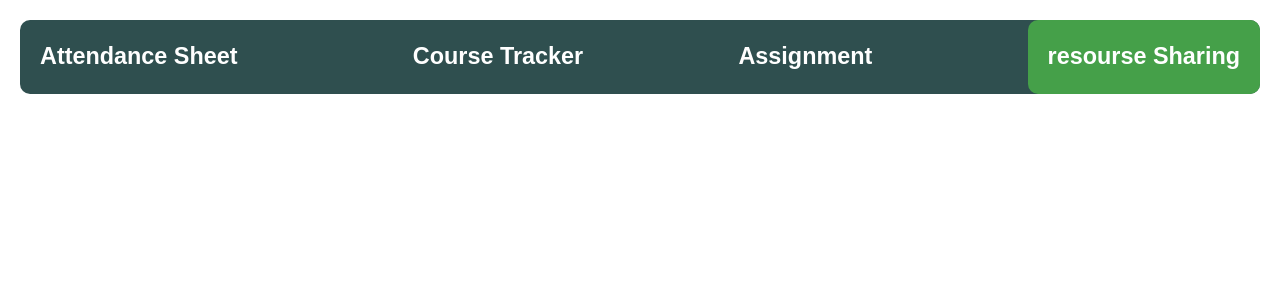
After one commit to ashikurrahmanbhuiyan/smart-classroom, a Node server app: page /resource_sharing in a window 1280 px wide. The commit adds this page. Shown: the top 300 px of the page. Run offline with Node 20, Linux system fonts and the light colour scheme; some libraries are stand-ins or nearby versions.

Commit message:
changes in dashboard and created resourse sharing option.

```diff
--- a/app.js
+++ b/app.js
@@ -75,6 +75,7 @@ app.use('/', require('./routes/dashboard'));
 app.use('/teacher', require('./routes/teacher'));
 app.use('/student', require('./routes/student'));
 app.use('/attendance_sheet', require('./routes/attendance_sheet'));
+app.use('/resource_sharing', require('./routes/resource_sharing'));
 
 
 // Start Server
--- a/public/style.css
+++ b/public/login_style.css
@@ -1,7 +1,7 @@
 body {
         font-family: monospace;
             font-size: 20px;
-    background-color: #f0f8ff;
+    background-color: #d3e3f3;
     display: flex;
     justify-content: center;
     align-items: center;
--- /dev/null
+++ b/public/resource_sharing.css
@@ -0,0 +1,23 @@
+body {
+    font-family: fantasy;
+    font-size: 20px;
+    margin: 20px;
+    margin-top: 0px;
+}
+
+.header {
+    display: flex;
+    justify-content: space-between;
+    align-items: center;
+    margin-bottom: 20px;
+    margin-top: 20px;
+    border-radius: 10px;
+    background-color: darkslategray;
+    color: white;
+}
+
+.header a {
+    color: white;
+    text-decoration: none;
+    cursor: pointer;
+}
--- a/routes/dashboard.js
+++ b/routes/dashboard.js
@@ -8,8 +8,6 @@ const Teacher = require('../models/user_teacher');
 
 // Home Page (public)
 router.get('/', (req, res) => res.redirect('/teacher/login'));
-
-
 
 
 // teacher dashboard
--- /dev/null
+++ b/routes/resource_sharing.js
@@ -0,0 +1,10 @@
+const express = require('express');
+const router = express.Router();
+
+
+router.get('/', async (req, res) => {
+    console.log(req.user);
+    res.render('resource_sharing');
+});
+
+module.exports = router;
--- a/views/attendance/attendance_sheet_all.ejs
+++ b/views/attendance/attendance_sheet_all.ejs
@@ -11,10 +11,12 @@
 
 <body>
     <div class="header">
-        <div style="background-color: aliceblue; padding-right: 10px;padding-left: 20px;"><h3>Attendance Sheet</h3></div>
+        <div style="background-color: #45a049; border-radius: 10px;">
+            <h3 style="padding-left: 20px;padding-right: 20px;">Attendance Sheet</h3>
+        </div>
         <h3>Course Tracker</h3>
         <h3>Assignment</h3>
-        <h3 style="padding-right: 20px;">resourse Sharing</h3>
+        <a href="/resource_sharing"><h3 style="padding-right: 20px;">resourse Sharing</h3></a>
     </div>
 
 
--- /dev/null
+++ b/views/resource_sharing.ejs
@@ -0,0 +1,19 @@
+<!DOCTYPE html>
+<html lang="en">
+<head>
+    <meta charset="UTF-8">
+    <meta name="viewport" content="width=device-width, initial-scale=1.0">
+    <title>Document</title>
+    <link rel="stylesheet" href="/resource_sharing.css">
+</head>
+<body>
+    <div class="header">
+        <a href="/attendance_sheet/all"><h3 style="padding-left: 20px;padding-right: 20px;">Attendance Sheet</h3></a>
+        <h3>Course Tracker</h3>
+        <h3>Assignment</h3>
+        <div style="background-color: #45a049; border-radius: 10px;">
+            <h3 style="padding-right: 20px;padding-left: 20px;">resourse Sharing</h3>
+        </div>
+    </div>
+</body>
+</html>
--- a/views/studentAuth/student_login.ejs
+++ b/views/studentAuth/student_login.ejs
@@ -9,7 +9,7 @@
 
 <head>
     <title>Login Form</title>
-    <link rel="stylesheet" href="/style.css">
+    <link rel="stylesheet" href="/login_style.css">
 </head>
 
 <body>
--- a/views/teacherAuth/teacher_login.ejs
+++ b/views/teacherAuth/teacher_login.ejs
@@ -1,7 +1,7 @@
 
 <head>
     <title>Login Form</title>
-    <link rel="stylesheet" href="/style.css">
+    <link rel="stylesheet" href="/login_style.css">
 </head>
 
 <body>
--- a/views/teacherDashboard/edit_teacher_profile.ejs
+++ b/views/teacherDashboard/edit_teacher_profile.ejs
@@ -21,7 +21,7 @@
                     RU logo
             -->
 
-    <%- include('partial_edit_profile/profile_header_edit') %>
+    <%- include('Edit_Profile_Component/profile_header_edit') %>
 
 
 
@@ -33,10 +33,10 @@
                                 research interest,
                                 education background
                         -->
-            <%- include('partial_edit_profile/profile_Info_edit') %>
+            <%- include('Edit_Profile_Component/profile_Info_edit') %>
 
 
-            <div class="course-contain">
+            <div class="courseAndschedule">
                 <!-- Courses Section -->
                 <div class="courses">
                     <div class="new-course">
```
Also changed, not shown: public/attendance/attendance_sheet_all.css (+10 -2 lines), public/dashboard/teacher_dashboard_style.css (+7 -7 lines), routes/attendance_sheet.js (+18 -3 lines), views/teacherDashboard/Dashboard_Component/schedule.ejs (added, +39 -0 lines), views/teacherDashboard/teacher_dashboard.ejs (+17 -55 lines), views/teacherDashboard/Dashboard_Component/profile_Info.ejs (renamed from views/teacherDashboard/partial_dashboard/profile_Info.ejs), views/teacherDashboard/Dashboard_Component/profile_header.ejs (renamed from views/teacherDashboard/partial_dashboard/profile_header.ejs), views/teacherDashboard/Edit_Profile_Component/profile_Info_edit.ejs (renamed from views/teacherDashboard/partial_edit_profile/profile_Info_edit.ejs), views/teacherDashboard/Edit_Profile_Component/profile_header_edit.ejs (renamed from views/teacherDashboard/partial_edit_profile/profile_header_edit.ejs).
